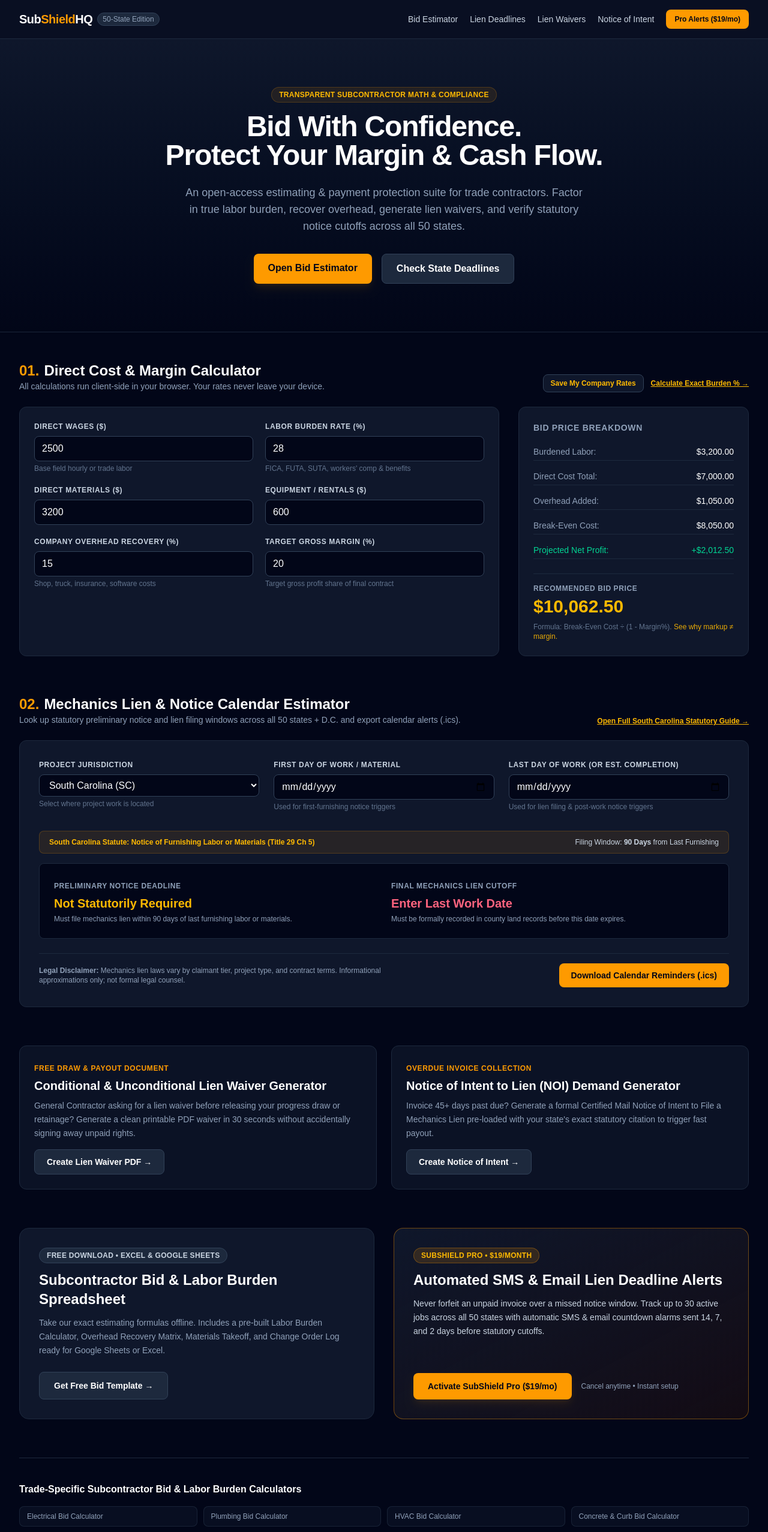
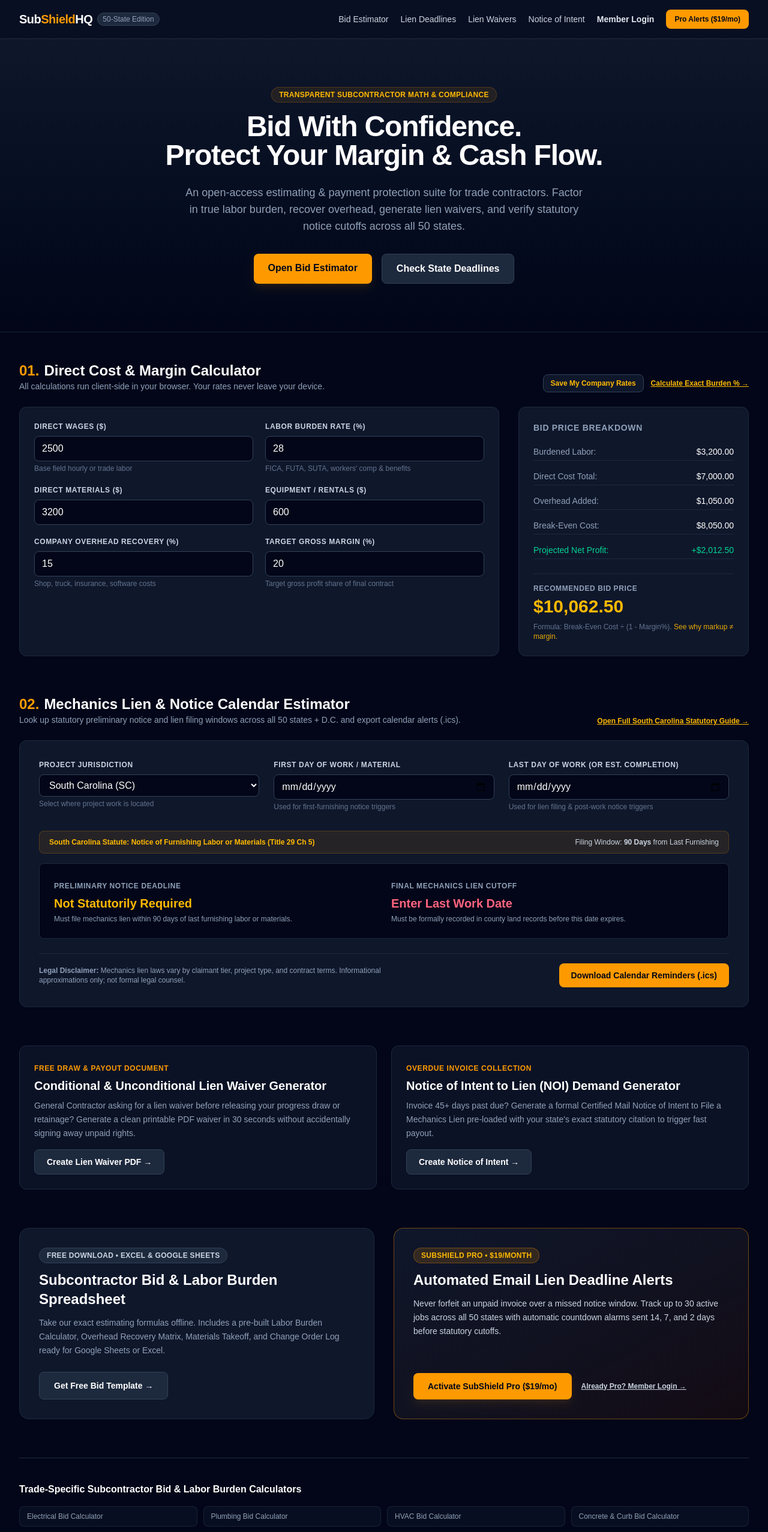
Before and after one commit to Waylonaho/subshield, a Next.js app: page / in a window 1280 px wide. Shown: the top 2554 px of the page at 60% size. Built offline with nearby package versions, Linux system fonts and the light colour scheme.

Commit message:
Adjust navigation and update text for clarity
Updated navigation links to be visible on smaller screens and modified text for clarity.

```diff
--- a/app/page.tsx
+++ b/app/page.tsx
@@ -185,16 +185,16 @@ export default function Home() {
             </span>
           </div>
 
-          <nav className="flex items-center gap-4 sm:gap-5">
+          <nav className="flex items-center gap-3 sm:gap-5">
             <a
               href="#bid-calculator"
-              className="text-xs sm:text-sm font-medium text-slate-300 hover:text-white transition"
+              className="hidden sm:inline text-xs sm:text-sm font-medium text-slate-300 hover:text-white transition"
             >
               Bid Estimator
             </a>
             <a
               href="#deadline-calculator"
-              className="text-xs sm:text-sm font-medium text-slate-300 hover:text-white transition"
+              className="hidden sm:inline text-xs sm:text-sm font-medium text-slate-300 hover:text-white transition"
             >
               Lien Deadlines
             </a>
@@ -209,6 +209,12 @@ export default function Home() {
               className="hidden lg:inline text-sm font-medium text-slate-300 hover:text-white transition"
             >
               Notice of Intent
+            </Link>
+            <Link
+              href="/dashboard"
+              className="text-xs sm:text-sm font-semibold text-slate-200 hover:text-amber-400 transition"
+            >
+              Member Login
             </Link>
             <button
               onClick={handleProUpgrade}
@@ -647,13 +653,11 @@ export default function Home() {
                 SubShield Pro • $19/month
               </span>
               <h2 className="text-2xl font-extrabold text-white mb-3">
-                Automated SMS & Email Lien Deadline Alerts
+                Automated Email Lien Deadline Alerts
               </h2>
               <p className="text-slate-300 text-sm mb-6 leading-relaxed">
                 Never forfeit an unpaid invoice over a missed notice window. Track
-                up to 30 active jobs across all 50 states with automatic SMS &
-                email countdown alarms sent 14, 7, and 2 days before statutory
-                cutoffs.
+                up to 30 active jobs across all 50 states with automatic countdown alarms sent 14, 7, and 2 days before statutory cutoffs.
               </p>
             </div>
             <div className="flex flex-wrap items-center gap-4">
@@ -663,9 +667,12 @@ export default function Home() {
               >
                 Activate SubShield Pro ($19/mo)
               </button>
-              <span className="text-xs text-slate-400">
-                Cancel anytime • Instant setup
-              </span>
+              <Link
+                href="/dashboard"
+                className="text-xs font-semibold text-slate-300 hover:text-amber-400 underline"
+              >
+                Already Pro? Member Login →
+              </Link>
             </div>
           </div>
         </section>
```
